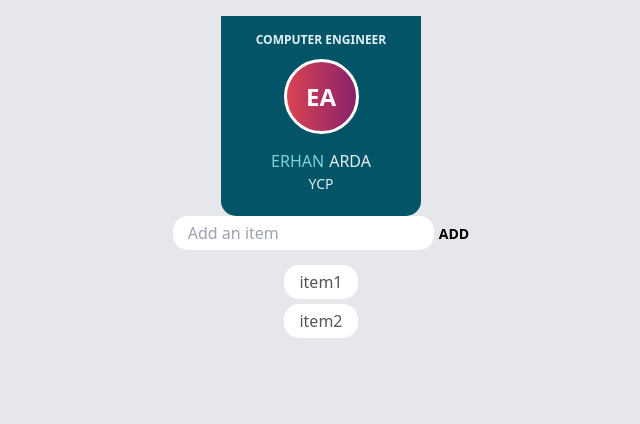
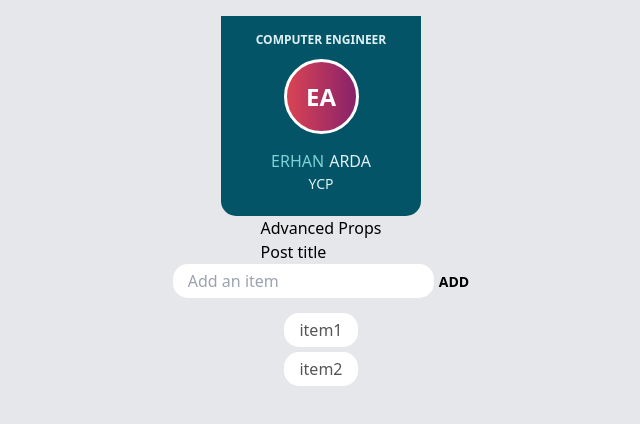
Before and after one commit to ErhanArda/vue-tests, a Vue app: page / in a window 1280 px wide. Shown: the top 424 px of the page, without its empty margins (319-959 px from the left). Built offline with nearby package versions, Linux system fonts and the light colour scheme.

Commit message:
advanced props usage

```diff
--- /dev/null
+++ b/src/components/Props.vue
@@ -0,0 +1,20 @@
+<template>
+    <div>
+        <h1>Advanced Props</h1>
+        <div>{{post.title}}</div>
+    </div>
+</template>
+<script>
+export default {
+    props:{
+        title: String,
+        isPublished: Boolean,
+        views:Number,
+        post:Object
+    }
+}
+</script>
+
+<style scoped>
+
+</style>
--- a/src/components/Two.vue
+++ b/src/components/Two.vue
@@ -1,6 +1,9 @@
 <template>
     <div class="bg-gray-200 w-full h-screen flex flex-col items-center p-4">
-        <Card name="Erhan Arda" company="YCP"></Card>
+        <Card name="Erhan Arda" company="YCP"/>
+
+        <Props title="Title for my Props" :is-published="false" :views="123" :post="post"/>
+
         <div>
             <input
             type="text"
@@ -18,13 +21,20 @@
 <script>
 import Lists from './Lists'
 import Card from './Card'
+import Props from './Props'
 
 export default {
     name:'two',
-    components:{ Lists,Card },
+    components:{ Lists,Card,Props},
     data:()=>({
         item:'',
-        items: ['item1', 'item2']    }),
+        items: ['item1', 'item2'],
+         post:{
+             id:1,
+             title:'Post title'
+         }
+       }),
+
     methods:{
         addItem: function(){
             this.items.push(this.item)
@@ -35,9 +45,6 @@ export default {
 }
 </script>
 <style scoped>
-    .wrapper{
-        background: blue;
-    }
 
 input {
     padding: 5px 15px;
```
